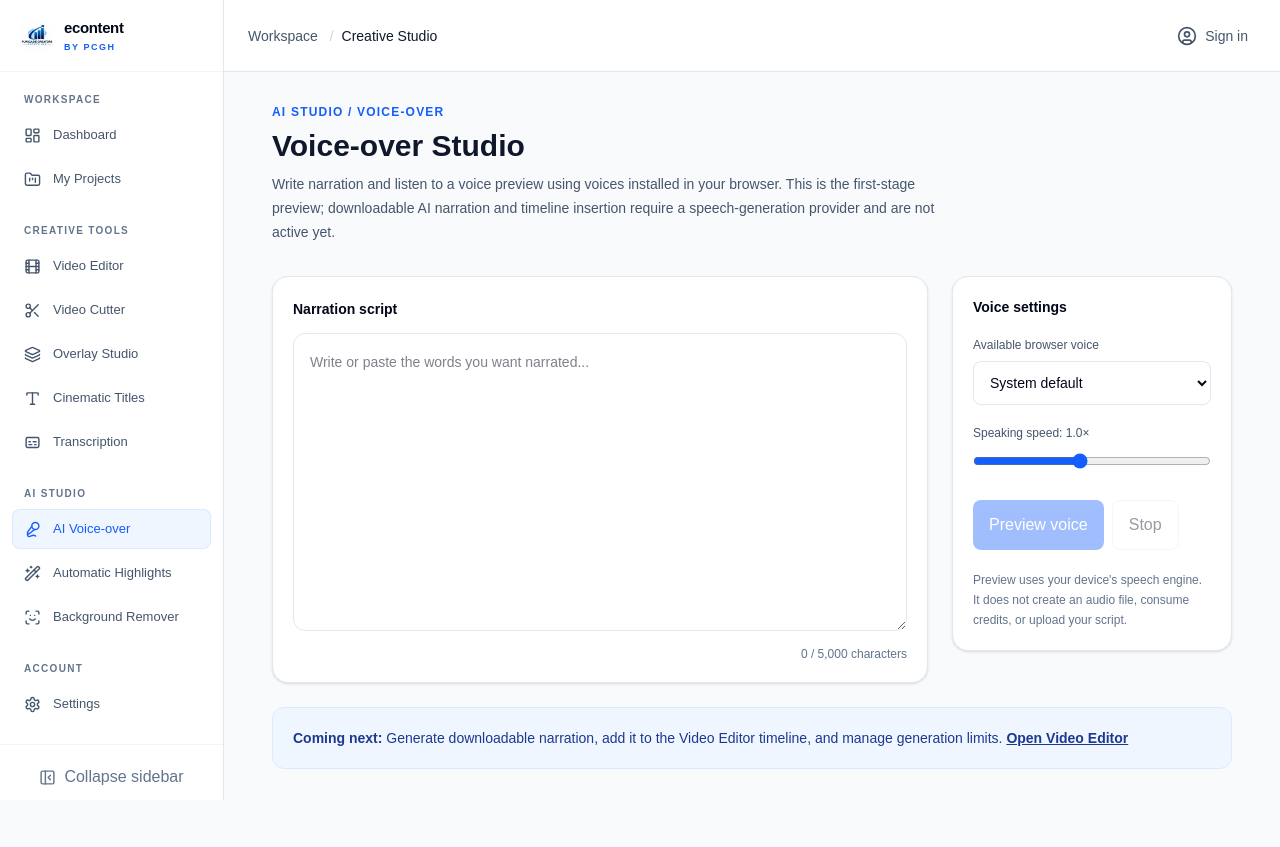
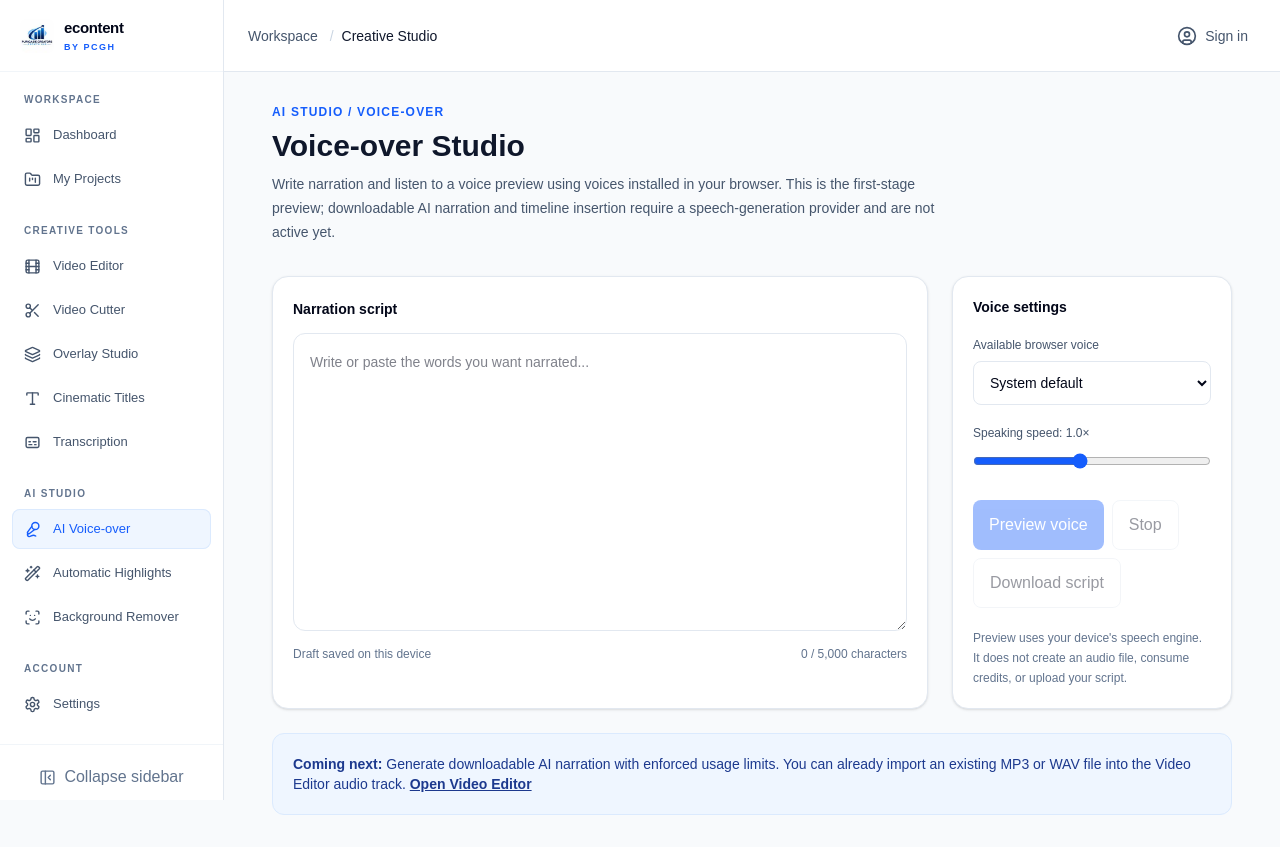
Before and after one commit to PCGHub/Econtent-by-PCGH, a Next.js app: page /ai-voiceover in a window 1280 px wide. Before the commit the page ends 801 px from the top, so only its background shows below. Built offline with nearby package versions, Linux system fonts and the light colour scheme; no server answers.

Commit message:
Add locally saved voiceover scripts and script download workflow

```diff
--- a/components/ai-studio/voiceover-studio.tsx
+++ b/components/ai-studio/voiceover-studio.tsx
@@ -3,11 +3,14 @@ import { useEffect, useState } from "react";
 import Link from "next/link";
 export function VoiceoverStudio() {
  const [script,setScript]=useState("");
+ const [draftLoaded,setDraftLoaded]=useState(false);
  const [voices,setVoices]=useState<SpeechSynthesisVoice[]>([]);
  const [selected,setSelected]=useState("");
  const [rate,setRate]=useState(1);
  const [speaking,setSpeaking]=useState(false);
  const [supported,setSupported]=useState(false);
+ useEffect(()=>{try{const saved=window.localStorage.getItem("econtent-voiceover-draft");if(saved)setScript(saved.slice(0,5000));}catch{}setDraftLoaded(true);},[]);
+ useEffect(()=>{if(!draftLoaded)return;try{window.localStorage.setItem("econtent-voiceover-draft",script);}catch{}},[script,draftLoaded]);
  useEffect(()=>{
   if (!("speechSynthesis" in window)) return;
   const synth=window.speechSynthesis;
@@ -16,6 +19,7 @@ export function VoiceoverStudio() {
   return ()=>{synth.cancel();synth.removeEventListener("voiceschanged",update)};
  },[]);
  function stop(){window.speechSynthesis.cancel();setSpeaking(false)}
+ function exportScript(){if(!script.trim())return;const url=URL.createObjectURL(new Blob([script],{type:"text/plain;charset=utf-8"}));const link=document.createElement("a");link.href=url;link.download="econtent-voiceover-script.txt";link.click();setTimeout(()=>URL.revokeObjectURL(url),1000);}
  function preview(){
   if(!script.trim()||!supported)return;
   stop();
@@ -36,7 +40,7 @@ export function VoiceoverStudio() {
    <section className="rounded-2xl border border-slate-200 bg-white p-5 shadow-sm">
     <label htmlFor="voice-script" className="text-sm font-semibold">Narration script</label>
     <textarea id="voice-script" value={script} maxLength={5000} onChange={e=>setScript(e.target.value)} placeholder="Write or paste the words you want narrated..." rows={11} className="mt-3 w-full resize-y rounded-xl border border-slate-200 p-4 text-sm leading-6 outline-none focus:border-blue-500 focus:ring-2 focus:ring-blue-100"/>
-    <p className="mt-2 text-right text-xs text-slate-500">{script.length} / 5,000 characters</p>
+    <div className="mt-2 flex items-center justify-between gap-3"><p className="text-xs text-slate-500">Draft saved on this device</p><p className="text-xs text-slate-500">{script.length} / 5,000 characters</p></div>
    </section>
    <section className="h-fit rounded-2xl border border-slate-200 bg-white p-5 shadow-sm">
     <h2 className="text-sm font-semibold">Voice settings</h2>
@@ -47,11 +51,12 @@ export function VoiceoverStudio() {
     <div className="mt-6 flex flex-wrap gap-2">
      <button type="button" disabled={!supported||!script.trim()} onClick={preview} className="rounded-lg bg-blue-600 px-4 py-3 text-sm font-semibold text-white disabled:opacity-40">Preview voice</button>
      <button type="button" disabled={!speaking} onClick={stop} className="rounded-lg border border-slate-200 px-4 py-3 text-sm font-semibold disabled:opacity-40">Stop</button>
+     <button type="button" disabled={!script.trim()} onClick={exportScript} className="rounded-lg border border-slate-200 px-4 py-3 text-sm font-semibold disabled:opacity-40">Download script</button>
     </div>
     {!supported&&<p role="status" className="mt-4 text-xs text-amber-700">Speech preview is unavailable in this browser.</p>}
     <p className="mt-5 text-xs leading-5 text-slate-500">Preview uses your device's speech engine. It does not create an audio file, consume credits, or upload your script.</p>
    </section>
   </div>
-  <div className="mt-6 rounded-xl border border-blue-100 bg-blue-50 p-5 text-sm text-blue-900"><strong>Coming next:</strong> Generate downloadable narration, add it to the Video Editor timeline, and manage generation limits. <Link href="/video-editor" className="font-semibold underline">Open Video Editor</Link></div>
+  <div className="mt-6 rounded-xl border border-blue-100 bg-blue-50 p-5 text-sm text-blue-900"><strong>Coming next:</strong> Generate downloadable AI narration with enforced usage limits. You can already import an existing MP3 or WAV file into the Video Editor audio track. <Link href="/video-editor" className="font-semibold underline">Open Video Editor</Link></div>
  </div>;
 }
```
